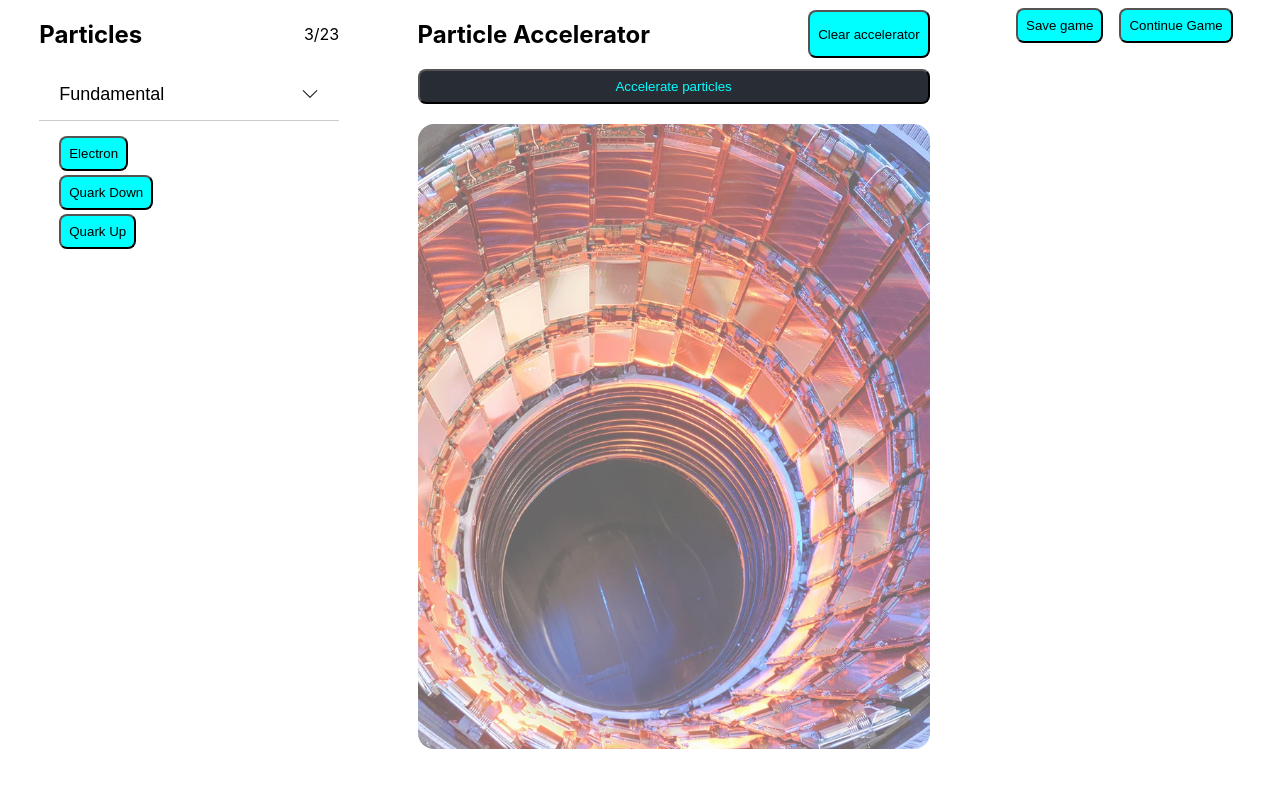
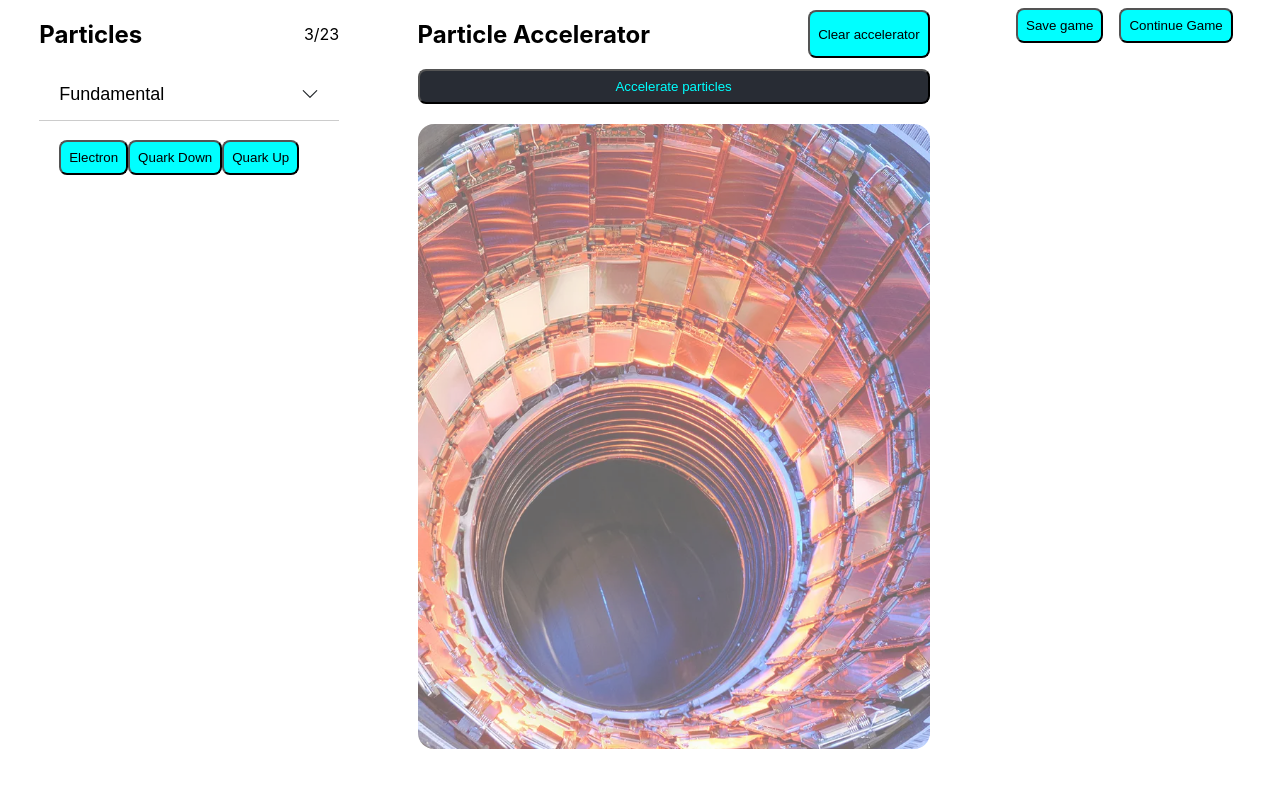
Before and after one commit to Violeta-Carvalho/ground-up, a React (Create React App) app: page /game in a window 1280 px wide. Shown: the top 788 px of the page. Built offline with nearby package versions, Linux system fonts and the light colour scheme.

Commit message:
Changing visualization of accordion

```diff
--- a/src/components/molecules/Accordion/Accordion.scss
+++ b/src/components/molecules/Accordion/Accordion.scss
@@ -50,6 +50,12 @@
         border-top: 1px solid #cccccc;
         padding: 15px 20px;
 
+        display: flex;
+        flex-direction: row;
+        flex-wrap: wrap;
+        align-items: baseline;
+
+
         & > *:not(:first-child) {
             margin-top: 4px
         }
```
